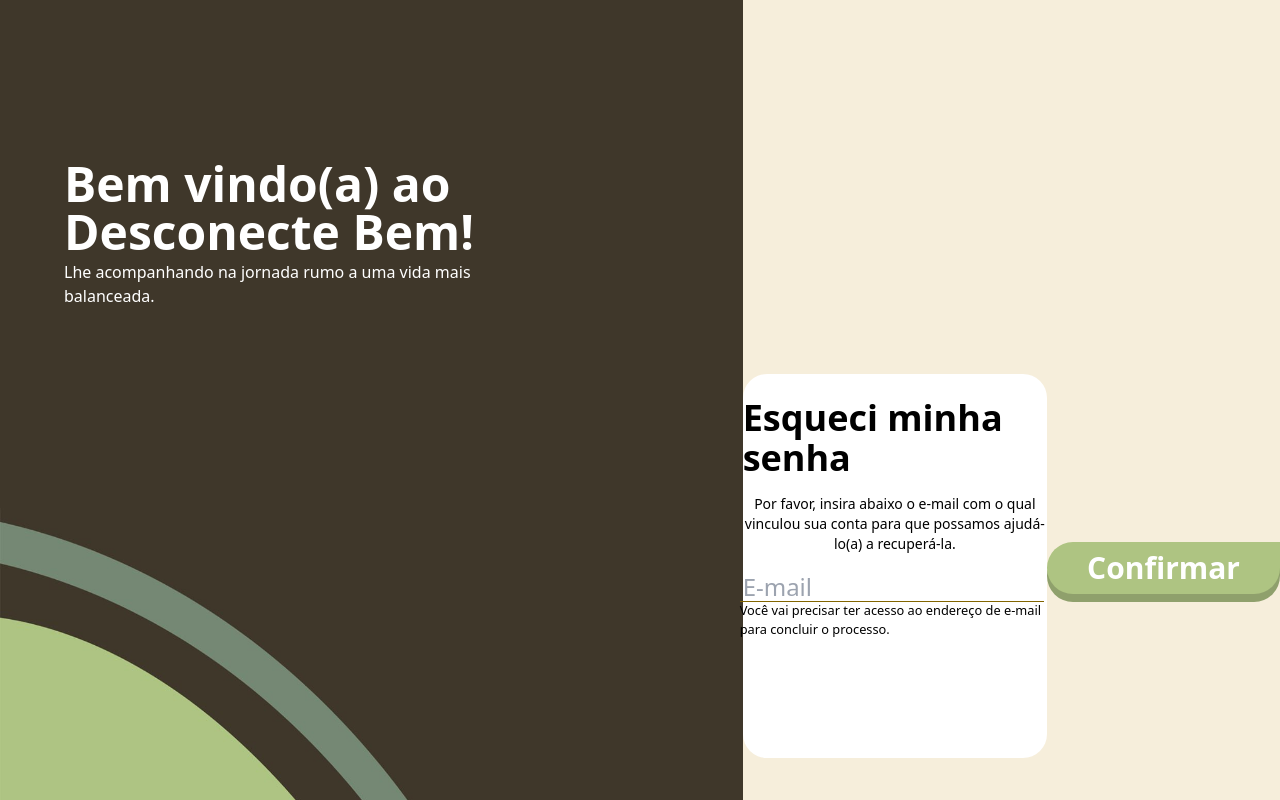
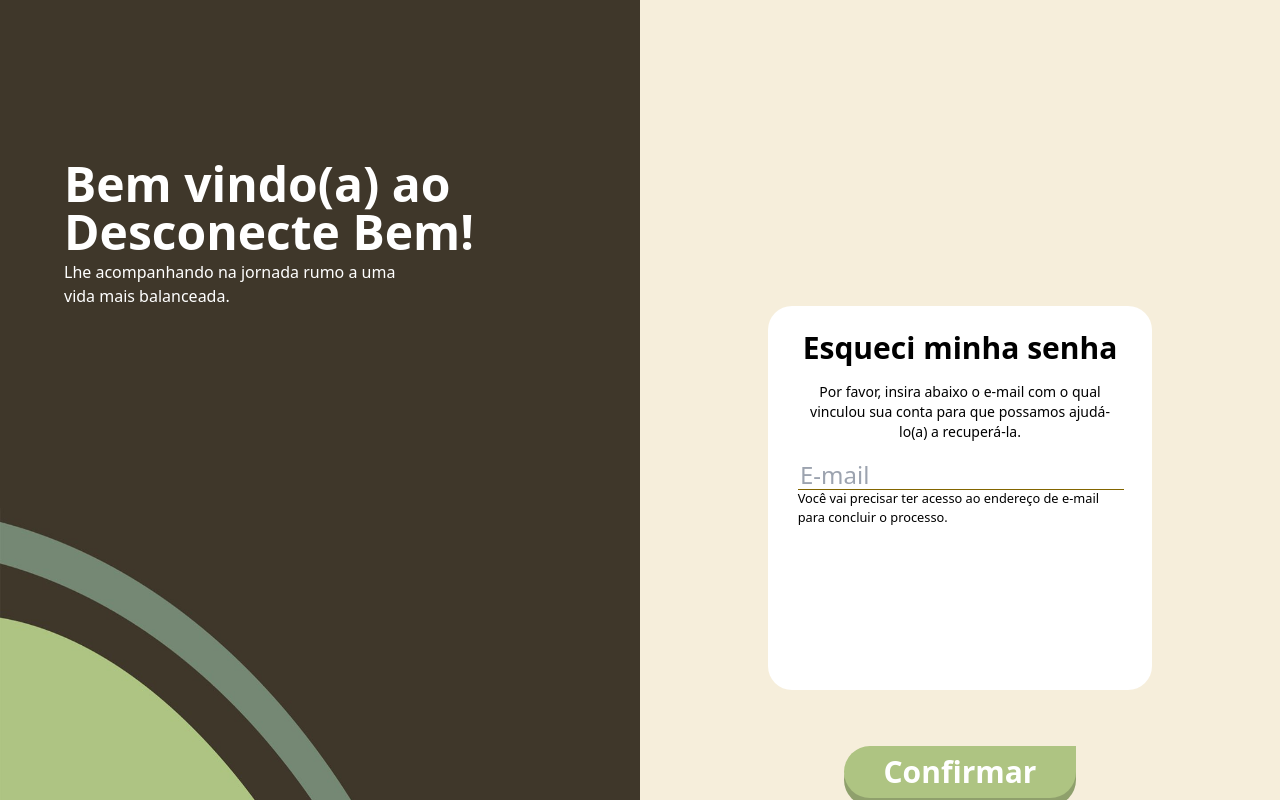
Before and after one commit to Daniel-san8/Desconecte-Bem, a React (Vite) app: page /esqueci-senha in a window 1280 px wide. Shown: the top 800 px of the page. Built offline with nearby package versions, Linux system fonts and the light colour scheme; a web font is replaced by a local one.

Commit message:
feat: aqui eu começo o responsivo do tablet BoxHome

```diff
--- a/package.json
+++ b/package.json
@@ -15,7 +15,8 @@
     "react": "^18.3.1",
     "react-dom": "^18.3.1",
     "react-router-dom": "^6.26.2",
-    "tailwindcss": "^3.4.13"
+    "tailwindcss": "^3.4.13",
+    "zod": "^3.23.8"
   },
   "devDependencies": {
     "@eslint/js": "^9.9.0",
--- a/src/components/EsqueciSenha.tsx
+++ b/src/components/EsqueciSenha.tsx
@@ -22,7 +22,7 @@ export default function EsqueciSenha() {
   }, []);
 
   return (
-    <section className="relative flex flex-col items-center md:flex-row md:justify-center">
+    <section className="relative flex flex-col md:grid md:grid-cols-2 items-center md:flex-row md:justify-center">
       <Sectionleft />
       <SectionMobile />
       {step.stepOne && <BoxHome />}
--- a/src/components/EsqueciSenha/BoxHome.tsx
+++ b/src/components/EsqueciSenha/BoxHome.tsx
@@ -9,22 +9,22 @@ export default function BoxHome() {
   const global = useGlobal();
 
   return (
-    <>
+    <section className="w-full  flex flex-col items-center">
       <div className="bg-retangulo w-full h-24 mt-8 md:hidden"></div>
 
       <WhiteBox espacamento="mt-28">
         <div>
-          <h1 className="text-2xl text-center font-semibold mt-6 mb-4 md:text-4xl md:text-start">
+          <h1 className="text-2xl text-center font-semibold mt-6 mb-4 md:text-3xl ">
             Esqueci minha senha
           </h1>
         </div>
         <BoxTitle
-          className="text-sm text-center mb-6"
+          className="text-sm text-center mb-6 md:px-8"
           pergunta="Por favor, insira abaixo o e-mail com o qual vinculou sua conta para que possamos ajudá-lo(a) a recuperá-la."
         />
 
         <form action="" method="post" id="esqueci-senha-form">
-          <div className="relative barra-horizontal stepOneAfter">
+          <div className="relative barra-horizontal stepOneAfter md:px-8">
             <InputLogin
               seletor="email-esqueci-senha"
               placeholder="E-mail"
@@ -39,6 +39,6 @@ export default function BoxHome() {
         texto="Confirmar"
         className="text-white font-semibold bg-botaoLogin text-2xl px-8 py-2 rounded-full boxShadowButton md:text-3xl lg:rounded-none lg:rounded-l-full lg:rounded-br-full lg:px-10"
       />
-    </>
+    </section>
   );
 }
--- a/src/index.css
+++ b/src/index.css
@@ -49,6 +49,44 @@
     position: absolute;
     font-size: 0.8rem;
   }
+
+  @media (min-width: 768px) {
+    .stepOneAfter::after {
+      width: 80%;
+      left: 10.5%;
+    }
+    .stepTwoAfter::after {
+      width: 80%;
+      left: 10.5%;
+    }
+    .stepThreeAfter::after {
+      width: 80%;
+      left: 10.5%;
+    }
+    .stepFourAfter::after {
+      width: 80%;
+      left: 10.5%;
+    }
+  }
+
+  @media (min-width: 1024px) {
+    .stepOneAfter::after {
+      width: 85%;
+      left: 8.5%;
+    }
+    .stepTwoAfter::after {
+      width: 90%;
+      left: 8.5%;
+    }
+    .stepThreeAfter::after {
+      width: 90%;
+      left: 8.5%;
+    }
+    .stepFourAfter::after {
+      width: 90%;
+      left: 8.5%;
+    }
+  }
   .stepTwoAfter::after {
     content: "*Caso não o tenha recebido, verifique a caixa de spam.";
     position: absolute;
```
Also changed, not shown: 1 other file (tests, documents, lock files or other folders).
